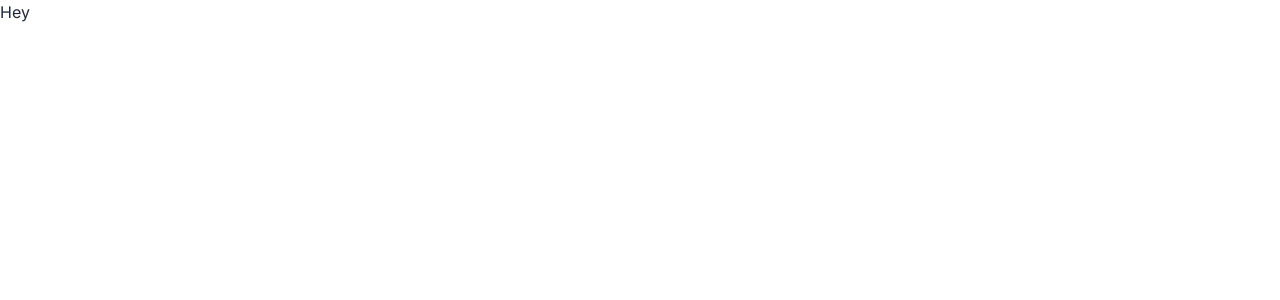
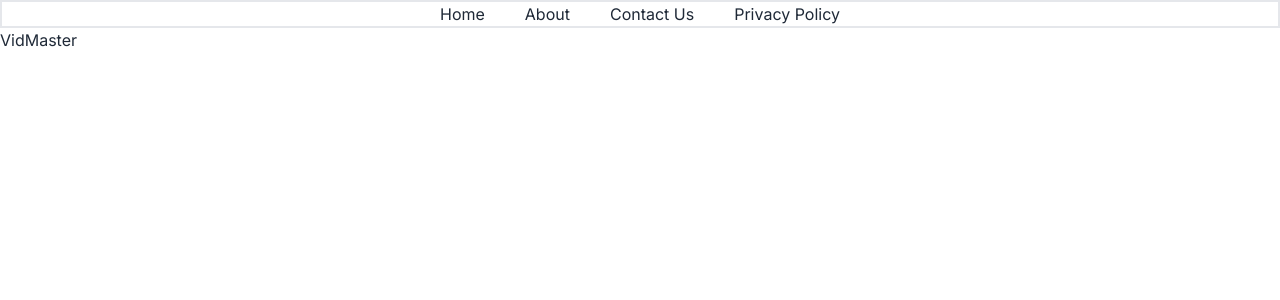
Before and after one commit to shivam27k/vidMaster, a Next.js app: page / in a window 1280 px wide. Shown: the top 300 px of the page. Built offline with nearby package versions, Linux system fonts and the light colour scheme.

Commit message:
initiated making vid calling app

```diff
--- /dev/null
+++ b/app/about/page.tsx
@@ -0,0 +1,11 @@
+import React from 'react'
+
+const About = () => {
+	return (
+		<div>
+			<p>askjfdbakjbf</p>
+		</div>
+	)
+}
+
+export default About
--- a/app/globals.css
+++ b/app/globals.css
@@ -1,4 +1,19 @@
 @tailwind base;
 @tailwind components;
 @tailwind utilities;
-@tailwind variants;
+
+@layer utilities {
+    .m-percent {
+        margin-left: 14%;
+        margin-right: 14%;
+    }
+
+    .p-percent {
+        padding-left: 14%;
+        padding-right: 14%;
+    }
+}
+
+html {
+    background-color: '#FFFFFF';
+}
--- a/app/layout.tsx
+++ b/app/layout.tsx
@@ -1,11 +1,14 @@
 import type { Metadata } from 'next'
 import { Inter } from 'next/font/google'
 import './globals.css'
+import { ThemeProvider } from '@/context/ThemeContext'
+import ClientThemeWrapper from '@/context/ClientThemeWrapper'
+import NavBar from '@/components/NavBar/NavBar'
 
 const inter = Inter({ subsets: ['latin'] })
 
 export const metadata: Metadata = {
-	title: 'Video Chatting App',
+	title: 'VidMaster',
 	description: 'Video chat seemlessly using this app!',
 }
 
@@ -16,7 +19,16 @@ export default function RootLayout({
 }) {
 	return (
 		<html lang="en">
-			<body className={`${inter.className}`}>{children}</body>
+			<body className={`${inter.className} bg-white`}>
+				<ThemeProvider>
+					<ClientThemeWrapper>
+						<div className="h-screen ">
+							<NavBar />
+							{children}
+						</div>
+					</ClientThemeWrapper>
+				</ThemeProvider>
+			</body>
 		</html>
 	)
 }
--- a/app/page.tsx
+++ b/app/page.tsx
@@ -1,11 +1,11 @@
 'use-client'
+import React from 'react'
+import LandingPage from '@/pages/LandingPage'
 
 export default function Home() {
 	return (
 		<main>
-			<div>
-				<p>Hey</p>
-			</div>
+			<LandingPage />
 		</main>
 	)
 }
--- /dev/null
+++ b/app/types/index.ts
@@ -0,0 +1 @@
+export type ThemeType = 'dark' | 'light'
--- /dev/null
+++ b/components/NavBar/NavBar.tsx
@@ -0,0 +1,39 @@
+import Link from 'next/link'
+import React from 'react'
+
+const NavBar = () => {
+	const links = [
+		{
+			name: 'Home',
+			href: '/',
+		},
+		{
+			name: 'About',
+			href: '/about',
+		},
+		{
+			name: 'Contact Us',
+			href: '/contact-us',
+		},
+		{
+			name: 'Privacy Policy',
+			href: '/privacy-policy',
+		},
+	]
+
+	return (
+		<div>
+			<div className="flex flex-row gap-10 items-center justify-center w-full border-2">
+				{links.map((link) => {
+					return (
+						<Link href={link.href} key={link.name}>
+							{link.name}
+						</Link>
+					)
+				})}
+			</div>
+		</div>
+	)
+}
+
+export default NavBar
--- /dev/null
+++ b/components/loading.tsx
@@ -0,0 +1,7 @@
+export default function Loading() {
+	return (
+		<div className="flex items-center justify-center h-screen">
+			<span className="loading loading-spinner text-error"></span>
+		</div>
+	)
+}
--- /dev/null
+++ b/context/ClientThemeWrapper.tsx
@@ -0,0 +1,8 @@
+'use client'
+import { useContext } from 'react'
+import { ThemeContext } from './ThemeContext'
+
+export default function ClientThemeWrapper({ children }: any) {
+	const { theme } = useContext(ThemeContext)
+	return <div data-theme={theme}>{children}</div>
+}
--- /dev/null
+++ b/context/ThemeContext.tsx
@@ -0,0 +1,38 @@
+'use client'
+import { createContext, useEffect, useState } from 'react'
+import { ThemeType } from '@/app/types'
+import Loading from '@/components/loading'
+
+interface ThemeContextType {
+	theme?: string
+	changeTheme?: (nextTheme?: string) => void
+}
+export const ThemeContext = createContext<ThemeContextType>({})
+
+export const ThemeProvider = ({ children }: any) => {
+	const [theme, setTheme] = useState<string>(() => {
+		if (typeof window !== 'undefined') {
+			return localStorage.getItem('theme') || 'light'
+		} else {
+			return 'light'
+		}
+	})
+
+	useEffect(() => {
+		localStorage.setItem('theme', theme)
+	}, [theme])
+
+	const changeTheme = (event?: any) => {
+		const nextTheme: string | null = event.target.value || null
+		if (nextTheme) {
+			setTheme(nextTheme)
+		} else {
+			setTheme((prev) => (prev === 'light' ? 'dark' : 'light'))
+		}
+	}
+	return (
+		<ThemeContext.Provider value={{ theme, changeTheme }}>
+			{children}
+		</ThemeContext.Provider>
+	)
+}
--- /dev/null
+++ b/pages/LandingPage.tsx
@@ -0,0 +1,11 @@
+import React from 'react'
+
+const LandingPage = () => {
+	return (
+		<div className="">
+			<h1 className="">VidMaster</h1>
+		</div>
+	)
+}
+
+export default LandingPage
--- a/tsconfig.json
+++ b/tsconfig.json
@@ -22,6 +22,6 @@
       "@/*": ["./*"]
     }
   },
-  "include": ["next-env.d.ts", "**/*.ts", "**/*.tsx", ".next/types/**/*.ts"],
+  "include": ["next-env.d.ts", "**/*.ts", "**/*.tsx", ".next/types/**/*.ts", "app/types/index.ts"],
   "exclude": ["node_modules"]
 }
```
